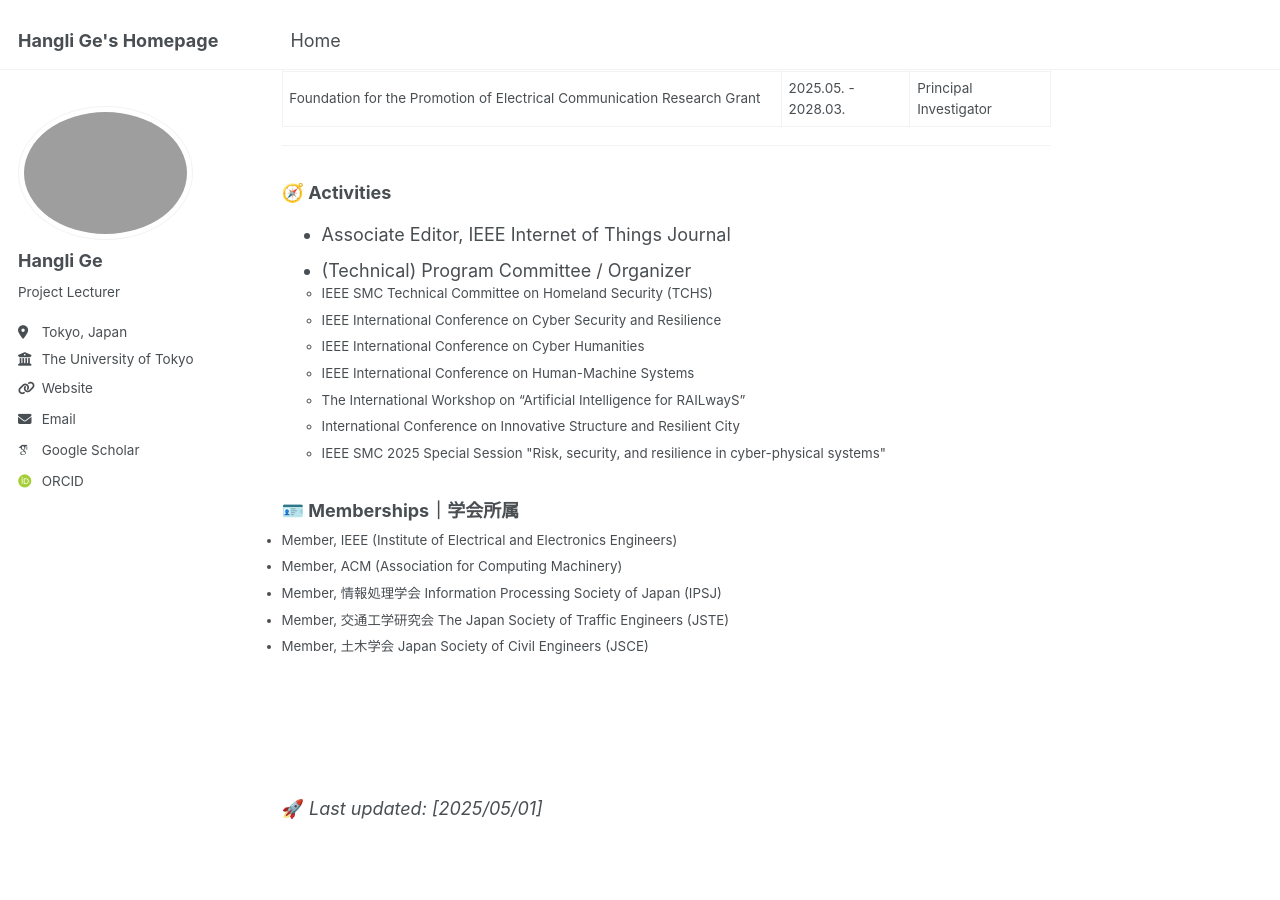
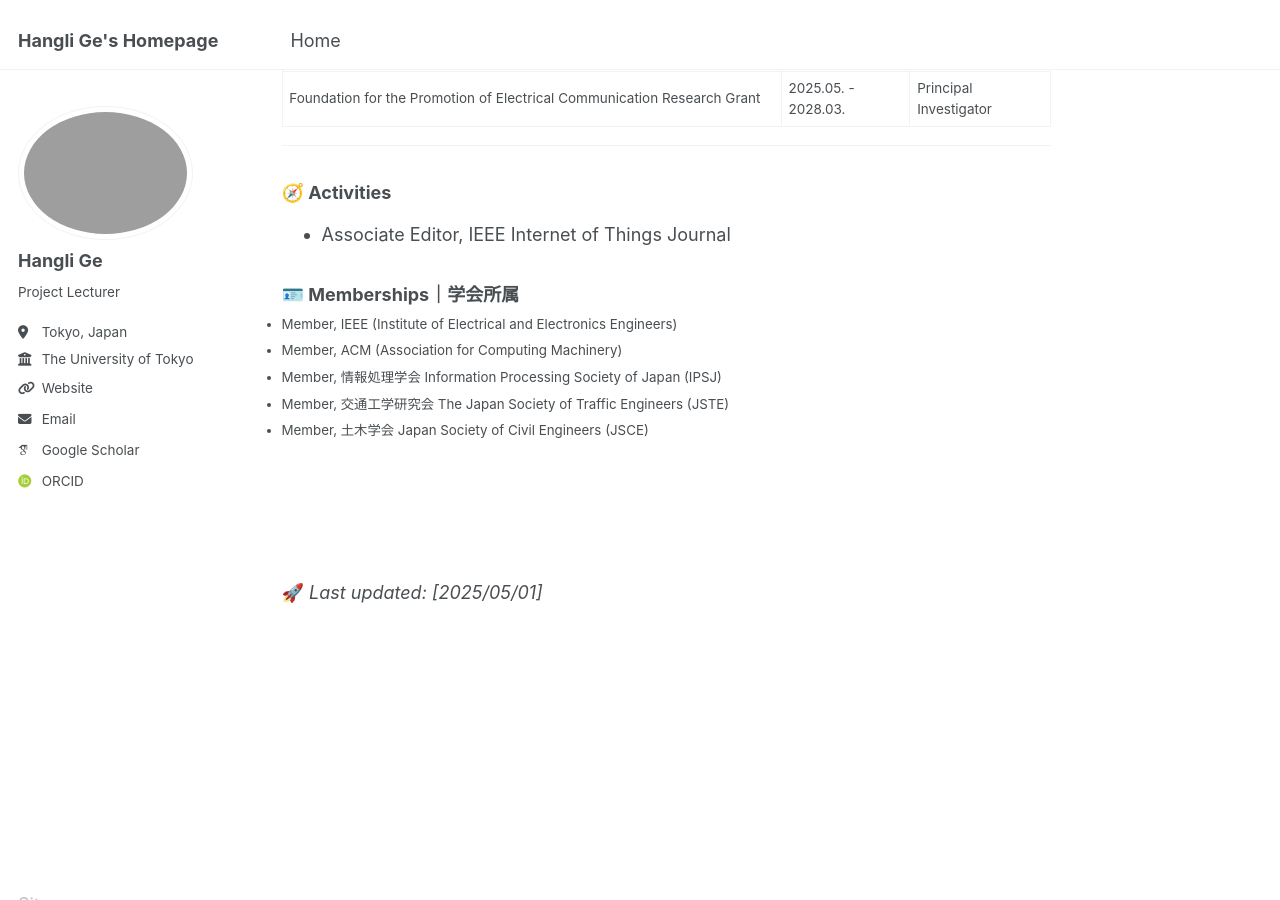
Before and after one commit to christie888/christie888.github.io, a Jekyll site: the page built from _pages/about.md, in a window 1280 px wide and 900 px high, scrolled down 1148 px. Built offline with Jekyll 4.4.1, drawn with Linux system fonts in a browser that asks for light colours; some web fonts are replaced; some of the changed lines change nothing that is shown.

Commit message:
Update about.md

```diff
--- a/_pages/about.md
+++ b/_pages/about.md
@@ -46,12 +46,7 @@ As quantum hardware continues to advance, these quantum-based solutions are expe
 | Foundation for the Promotion of Electrical Communication Research Grant |  2025.05. - 2028.03. |Principal Investigator|
 
 
-<!--| The Shinohara Foundation Research Grant |  2025.04. - 2026.03. |Co-Investigator|!-->
-
----
-
-### 🧭 Activities
-- Associate Editor, IEEE Internet of Things Journal
+<!--| The Shinohara Foundation Research Grant |  2025.04. - 2026.03. |Co-Investigator|
 - (Technical) Program Committee / Organizer
   <ul style="margin:0; padding:0;font-size: 10pt;">
   <li>IEEE SMC Technical Committee on Homeland Security (TCHS)</li>
@@ -60,7 +55,13 @@ As quantum hardware continues to advance, these quantum-based solutions are expe
   <li>IEEE International Conference on Human-Machine Systems</li>
   <li>The International Workshop on “Artificial Intelligence for RAILwayS”</li>
   <li>International Conference on Innovative Structure and Resilient City</li>
-  <li>IEEE SMC 2025 Special Session "Risk, security, and resilience in cyber-physical systems"</li></ul>
+  <li>IEEE SMC 2025 Special Session "Risk, security, and resilience in cyber-physical systems"</li></ul>!-->
+
+---
+
+### 🧭 Activities
+- Associate Editor, IEEE Internet of Things Journal
+
 
 ### 🪪 Memberships｜学会所属
  <ul style="margin:0; padding:0;font-size: 10pt;">
```
